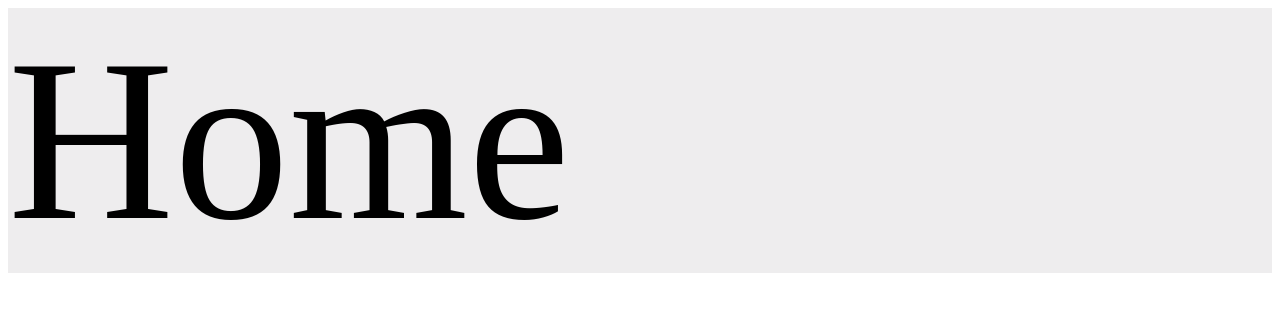
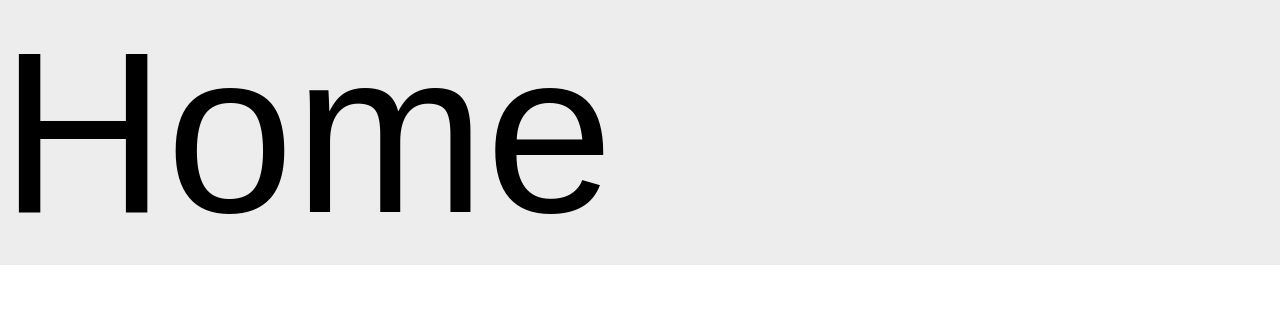
Before and after one commit to codi-Andre/equivalent, a React (Vite) app: page / in a window 1280 px wide. Shown: the top 312 px of the page. Built offline with nearby package versions, Linux system fonts and the light colour scheme.

Commit message:
feat: add global styles

```diff
--- a/src/App.tsx
+++ b/src/App.tsx
@@ -1,10 +1,12 @@
+import ThemeProvider from 'styles/ThemeProvider'
+import { GlobalStyle } from 'styles/global'
 import { Home } from './pages'
-import ThemeProvider from 'styles/ThemeProvider'
 
 function App() {
   return (
     <ThemeProvider>
       <Home />
+      <GlobalStyle />
     </ThemeProvider>
   )
 }
--- /dev/null
+++ b/src/styles/global.ts
@@ -0,0 +1,30 @@
+import { createGlobalStyle } from 'styled-components'
+
+export const GlobalStyle = createGlobalStyle`
+    * {
+        margin: 0;
+        padding: 0;
+        box-sizing: border-box;
+    }
+
+    :focus {
+        outline: 0;
+        box-shadow: 0 0 0 2px green;
+    }
+
+    body {
+        /*background-color: ;*/
+        /*color: ;*/
+
+        /* It only works on macOS */
+        -webkit-font-smoothing: antialiased;
+        -moz-osx-font-smoothing: auto;
+        /* Firefox similar property */
+    }
+
+    body, input, textarea, button {
+        font-family: sans-serif;
+        font-weight: 400;
+        font-size: 1rem;
+    }
+`
```
